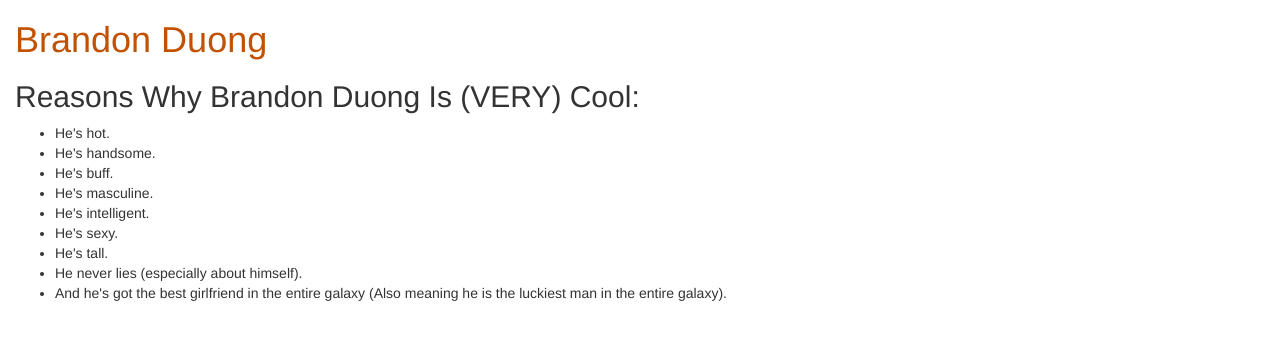
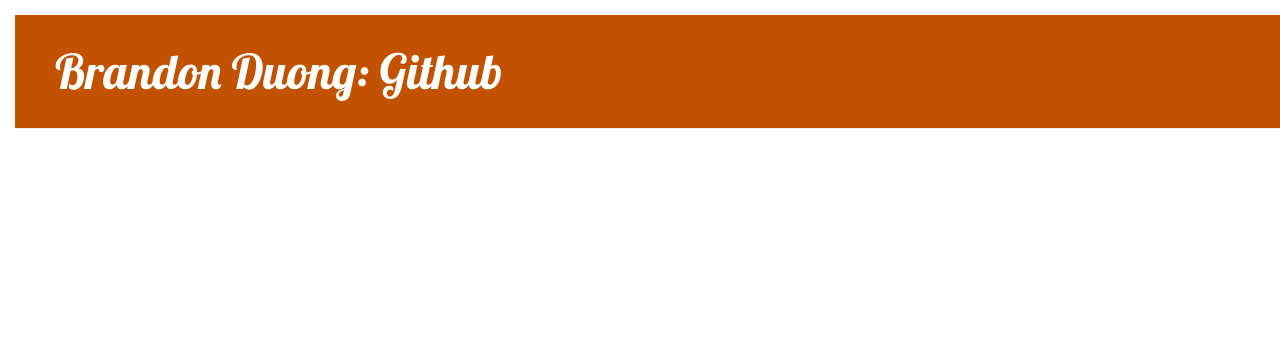
Before and after one commit to brandonduong/Brandon-Blog, a Django app: page / in a window 1280 px wide. Shown: the top 340 px of the page. Run offline with Django 3.2, Linux system fonts and the light colour scheme; tables that the repository leaves empty hold one stand-in row (values such as "Sample post"); some libraries are stand-ins or nearby versions.

Commit message:
Added view and template for detailed blog post as well as updated CSS for the site.

```diff
--- a/blog/static/css/blog.css
+++ b/blog/static/css/blog.css
@@ -1,7 +1,55 @@
 h1 a, h2 a {
-    color: #C25100;
+    color: #9238d6;
+    font-family: 'Lobster';
 }
 
 body {
   padding-left: 15px;
 }
+
+.page-header {
+    background-color: #C25100;
+    margin-top: 15px;
+    padding: 10px 20px 20px 40px;
+}
+
+.page-header h1, .page-header h1 a, .page-header h1 a:visited, .page-header h1 a:active {
+    color: #ffffff;
+    font-size: 36pt;
+    text-decoration: none;
+}
+
+.content {
+    margin-left: 20px;
+}
+
+h1, h2, h3, h4 {
+    font-family: 'Lobster', cursive;
+}
+
+.date {
+    color: #828282;
+}
+
+.save {
+    float: right;
+}
+
+.post-form textarea, .post-form input {
+    width: 100%;
+}
+
+.top-menu, .top-menu:hover, .top-menu:visited {
+    color: #ffffff;
+    float: right;
+    font-size: 26pt;
+    margin-right: 20px;
+}
+
+.post {
+    margin-bottom: 70px;
+}
+
+.post h2 a, .post h2 a:visited {
+    color: #000000;
+}
--- /dev/null
+++ b/blog/templates/blog/base.html
@@ -0,0 +1,29 @@
+{% load static %}
+
+<html>
+  <head>
+    <title>Brandon's Beautiful Blog</title>
+    <link rel="stylesheet" href="//maxcdn.bootstrapcdn.com/bootstrap/3.2.0/css/bootstrap.min.css">
+    <link rel="stylesheet" href="//maxcdn.bootstrapcdn.com/bootstrap/3.2.0/css/bootstrap-theme.min.css">
+    <link href="//fonts.googleapis.com/css?family=Lobster&subset=latin,latin-ext" rel="stylesheet" type="text/css">
+    <link rel="stylesheet" href="{% static 'css/blog.css' %}">
+  </head>
+
+  <body>
+    <div class="page-header">
+      <h1>
+        <p>Brandon Duong: <a href="https://github.com/brandonduong">Github</a></p>
+      </h1>
+    </div>
+
+    <div class="content container">
+        <div class="row">
+            <div class="col-md-8">
+            {% block content %}
+            {% endblock %}
+            </div>
+        </div>
+    </div>
+  </body>
+
+</html>
--- a/blog/templates/blog/post_list.html
+++ b/blog/templates/blog/post_list.html
@@ -1,45 +1,13 @@
-{% load static %}
+  {% extends 'blog/base.html' %}
 
-<html>
-  <head>
-    <title>Brandon's Beautiful Blog</title>
-    <link rel="stylesheet" href="//maxcdn.bootstrapcdn.com/bootstrap/3.2.0/css/bootstrap.min.css">
-    <link rel="stylesheet" href="//maxcdn.bootstrapcdn.com/bootstrap/3.2.0/css/bootstrap-theme.min.css">
-    <link rel="stylesheet" href="{% static 'css/blog.css' %}">
-    <link href="//fonts.googleapis.com/css?family=Lobster&subset=latin,latin-ext" rel="stylesheet" type="text/css">
-  </head>
-
-  <body>
-    <div>
-      <h1>
-        <a href="https://github.com/brandonduong">Brandon Duong</a>
-      </h1>
-    </div>
-
-    <div>
-      <h2>Reasons Why Brandon Duong Is (VERY) Cool:</h2>
-        <ul>
-          <li>He's hot.</li>
-          <li>He's handsome.</li>
-          <li>He's buff.</li>
-          <li>He's masculine.</li>
-          <li>He's intelligent.</li>
-          <li>He's sexy.</li>
-          <li>He's tall.</li>
-          <li>He never lies (especially about himself).</li>
-          <li>And he's got the best girlfriend in the entire galaxy
-            (Also meaning he is the luckiest man in the entire galaxy).</li>
-        </ul>
-    </div>
-
+  {% block content %}
     {% for post in posts %}
-      <div>
-        <h2><a href="">{{ post.title }}</a></h2>
+      <div class="post">
+        <h2><a href="{% url 'post_detail' pk=post.pk %}">{{ post.title }}</a></h2>
         <p>{{ post.text|linebreaksbr }}</p>
-        <p>Published: {{ post.published_date }}</p>
+        <div class="date">
+          <p>published: {{ post.published_date }}</p>
+        </div>
+      </div>
     {% endfor %}
-
-
-
-  </body>
-</html>
+  {% endblock %}
--- a/blog/urls.py
+++ b/blog/urls.py
@@ -3,4 +3,5 @@
 
 urlpatterns = [
     path('', views.post_list, name='post_list'),
+    path('post/<int:pk>/', views.post_detail, name='post_detail'),
 ]
--- a/blog/views.py
+++ b/blog/views.py
@@ -1,4 +1,4 @@
-from django.shortcuts import render
+from django.shortcuts import render, get_object_or_404
 from django.utils import timezone
 from .models import Post
 
@@ -6,3 +6,7 @@
 def post_list(request):
     posts = Post.objects.filter(published_date__lte=timezone.now()).order_by('published_date')
     return render(request, 'blog/post_list.html', {'posts': posts})
+
+def post_detail(request, pk):
+    post = get_object_or_404(Post, pk=pk)
+    return render(request, 'blog/post_detail.html', {'post':post})
```
Also changed, not shown: blog/templates/blog/post_detail.html (added, +13 -0 lines).
